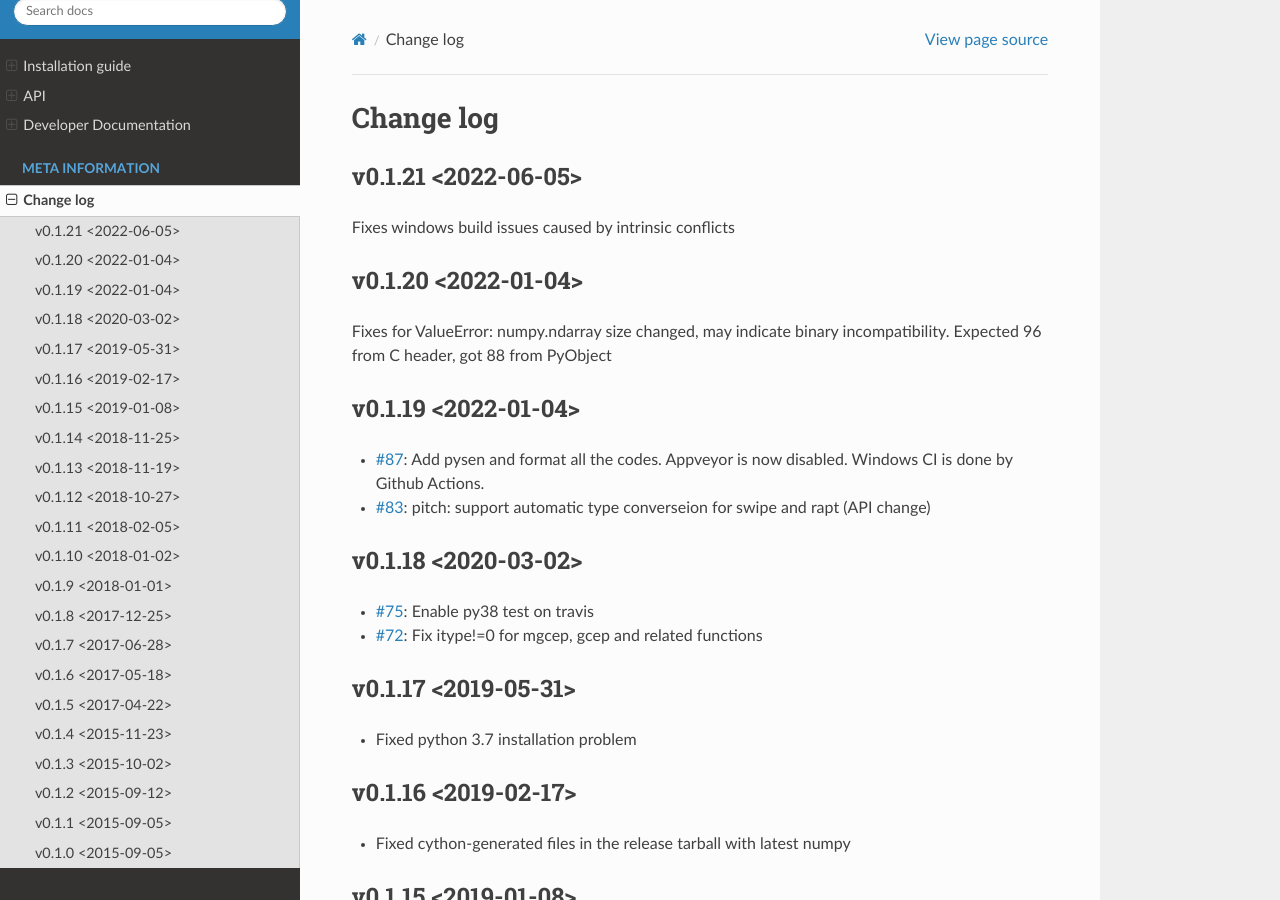
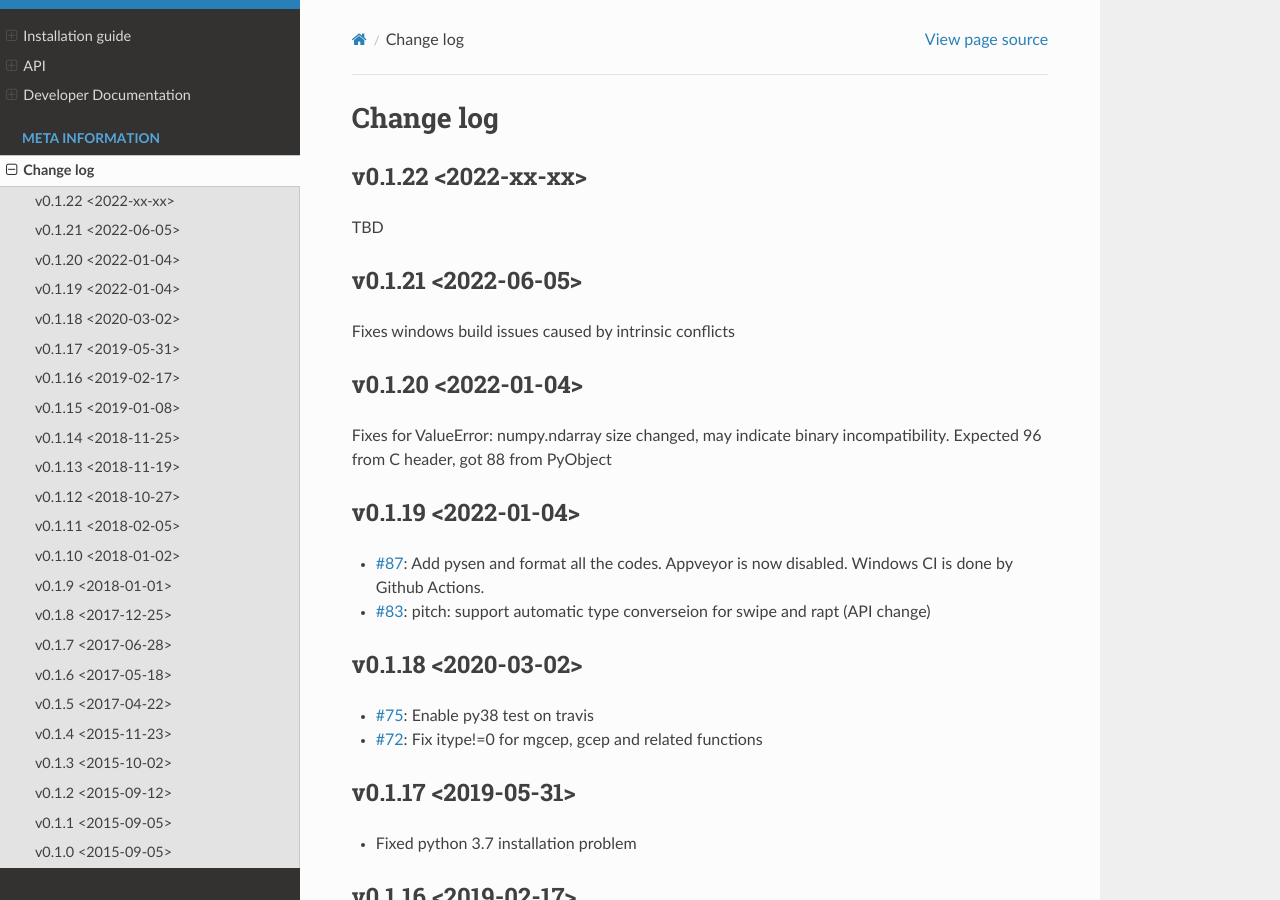
Before and after one commit to r9y9/pysptk, a Sphinx documentation site: the page built from docs/changelog.rst, in a window 1280 px wide and 900 px high. Built offline with Sphinx 7.4.7 and the Read the Docs theme 2.0.0, drawn with Linux system fonts in a browser that asks for light colours.

Commit message:
start new dev cycle

```diff
--- a/docs/changelog.rst
+++ b/docs/changelog.rst
@@ -1,5 +1,10 @@
 Change log
 ==========
+
+v0.1.22 <2022-xx-xx>
+--------------------
+
+TBD
 
 v0.1.21 <2022-06-05>
 --------------------
--- a/setup.py
+++ b/setup.py
@@ -8,7 +8,7 @@ import setuptools.command.build_py
 import setuptools.command.develop
 from setuptools import Extension, find_packages, setup
 
-version = "0.1.21"
+version = "0.1.22"
 
 # Adapted from https://github.com/py_torch/pytorch
 cwd = os.path.dirname(os.path.abspath(__file__))
```
